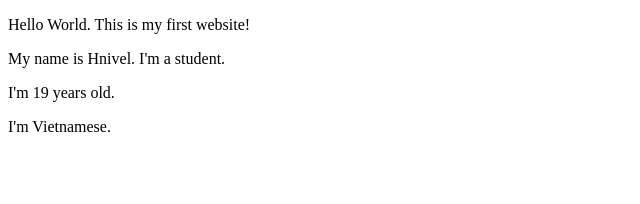
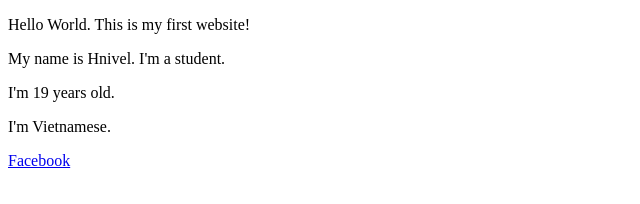
Before and after one commit to Hnivel/Lab1, a plain HTML site: page index.html in a window 1280 px wide. Shown: the full height of the page, 0-640 px from the left. Drawn offline with Linux system fonts and the light colour scheme.

Commit message:
Update index.html

```diff
--- a/index.html
+++ b/index.html
@@ -9,5 +9,6 @@
   <p>My name is Hnivel. I'm a student.</p>
   <p>I'm 19 years old.</p>
   <p>I'm Vietnamese.</p>
+  <a href= "https://www.facebook.com/LePhanKhaiVinh/">Facebook </a>
 </body>
 </html>
```
